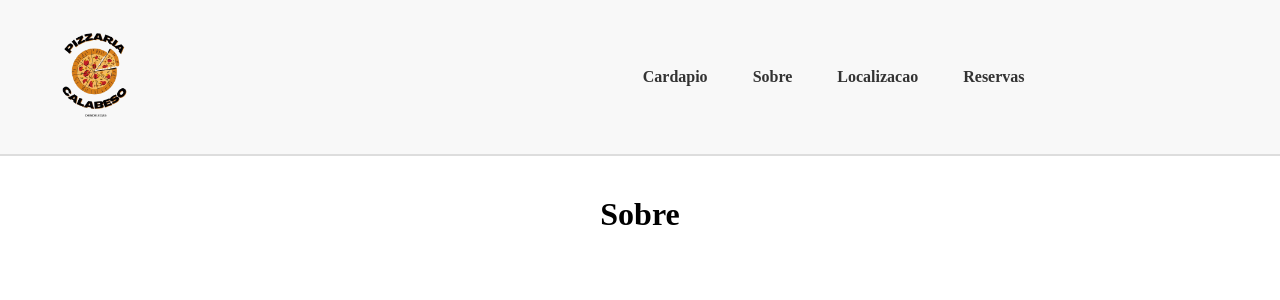
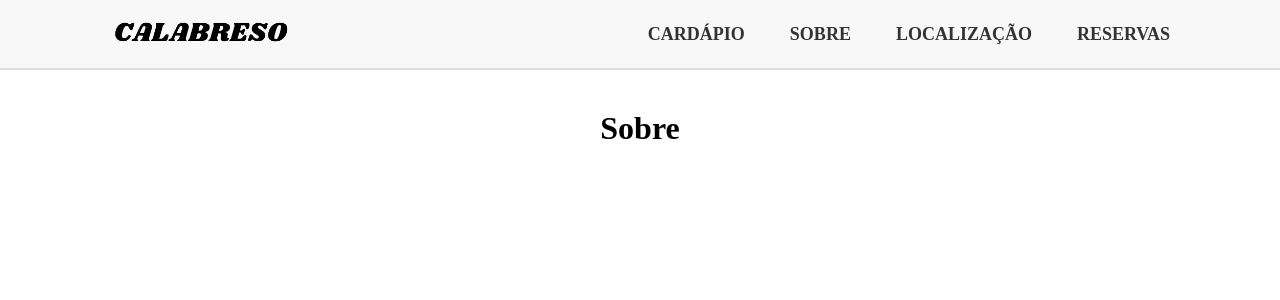
Before and after one commit to luizdavixms/restaurante-react, a React (Vite) app in the folder site-restaurante/: page /Sobre in a window 1280 px wide. Shown: the top 300 px of the page. Built offline with nearby package versions, Linux system fonts and the light colour scheme.

Commit message:
Refazendo o Header

```diff
--- a/site-restaurante/src/components/Header.css
+++ b/site-restaurante/src/components/Header.css
@@ -1,41 +1,92 @@
+/* ======= Header Geral ======= */
 header {
     display: flex;
-    justify-content: space-between; /* Espaço máximo entre logo e links */
-    align-items: center; /* Centraliza verticalmente */
-    padding: 0px 20px;
+    justify-content: space-between; /* Logo à esquerda e links à direita */
+    align-items: center; /* Centraliza verticalmente os itens */
+    height: 70px; /* Define uma altura menor e uniforme */
+    padding: 5px 100px; /* Espaçamento menor em cima e embaixo */
     background-color: #f8f8f8;
     border-bottom: 2px solid #ddd;
+    box-sizing: border-box; /* Garante que padding não expanda o tamanho do header */
 }
 
-/* Estilo da logo */
+/* ======= Estilo da Logo ======= */
 .logoImagem {
-    width: 150px; /* Ajuste o tamanho da logo */
+    width: 200px;
     height: auto;
+    display: block; /* Tira qualquer espaço extra da imagem */
+    object-fit: contain; /* Garante que a imagem se adapta sem distorcer */
+    margin: auto 0; /* Mantém ela centralizada verticalmente */
 }
 
-/* Container dos links */
+/* ======= Container dos Links ======= */
 .containerNavLinks {
-    display: flex; /* Deixa os links em linha */
+    display: flex;
+    justify-content: flex-end; /* Links grudados à direita */
+    align-items: center;
     gap: 25px; /* Espaçamento entre os links */
-    margin-left: 350px;
 }
 
-/* Links individuais */
+/* ======= Links Individuais com efeito de linha ======= */
 .navLink {
     text-decoration: none;
     color: #333;
     font-weight: bold;
     padding: 5px 10px;
-    transition: 0.3s ease;
+    position: relative; /* Garante que a linha fique dentro do link */
+    font-size: 18px;
+    transition: color 0.3s ease;
 }
 
-/* Efeito hover bonito */
-.navLink:hover {
-    color: #4CAF50;
+/* Cria a linha invisível abaixo do link */
+.navLink::after {
+    content: "";
+    position: absolute;
+    left: 0;
+    bottom: -2px; /* Linha bem encostada no link */
+    width: 100%;
+    height: 2px;
+    background-color: #333; /* Cor da linha */
+    transform: scaleX(0); /* Começa invisível */
+    transform-origin: left; /* Faz a linha crescer da esquerda pra direita */
+    transition: transform 0.3s ease; /* Animação suave */
 }
 
-/* Linha de separação decorativa */
+/* Efeito hover: linha aparece deslizando e muda a cor do link */
+.navLink:hover {
+    color: #555555;
+}
+
+.navLink:hover::after {
+    transform: scaleX(1); /* Linha cresce da esquerda pra direita */
+}
+
+/* ======= Linha de Separação Decorativa (Se quiser manter) ======= */
 .linhaSeparacao {
     height: 2px;
     background-color: #ddd;
+    width: 100%;
+    position: absolute;
+    bottom: 0;
+    left: 0;
 }
+
+/* ======= Layout Geral da Página ======= */
+body, html {
+    margin: 0;
+    padding: 0;
+    height: 100%;
+    display: flex;
+    flex-direction: column;
+}
+
+/* Garante que o conteúdo empurre o rodapé pro final */
+#root {
+    flex-grow: 1;
+    display: flex;
+    flex-direction: column;
+}
+
+main {
+    flex-grow: 1;
+}
--- a/site-restaurante/src/components/Header.jsx
+++ b/site-restaurante/src/components/Header.jsx
@@ -1,22 +1,20 @@
 import React from 'react';
 import "./Header.css"
-import Logo from "../assets/Logo.png"
+import logoSimples from "../assets/logoSimples.png"
 import { Link } from "react-router-dom"
 
 function Header() {
   return (
     <header>
       <Link to="/">
-        <img src={Logo} alt='Logo do Restaurante' className='logoImagem'/>
+        <img src={logoSimples} alt='Logo do Restaurante' className='logoImagem'/>
       </Link>
         <nav className='containerNavLinks'>
-            <Link to="/Cardapio" className='navLink'>Cardapio</Link>
-            <Link to="/Sobre" className='navLink'>Sobre</Link>
-            <Link to="/Localizacao" className='navLink'>Localizacao</Link>
-            <Link to="/Reservas" className='navLink'>Reservas</Link>
+            <Link to="/Cardapio" className='navLink'>CARDÁPIO</Link>
+            <Link to="/Sobre" className='navLink'>SOBRE</Link>
+            <Link to="/Localizacao" className='navLink'>LOCALIZAÇÃO</Link>
+            <Link to="/Reservas" className='navLink'>RESERVAS</Link>
         </nav>
-        <div className='linhaSeparacao'></div>
-        <div></div>
     </header>
   );
 }
```
Also changed, not shown: site-restaurante/src/assets/logoSimples.png (added).
